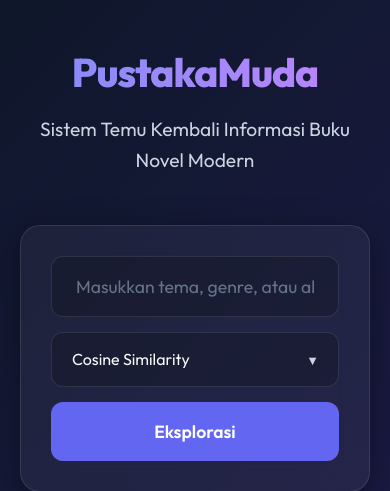
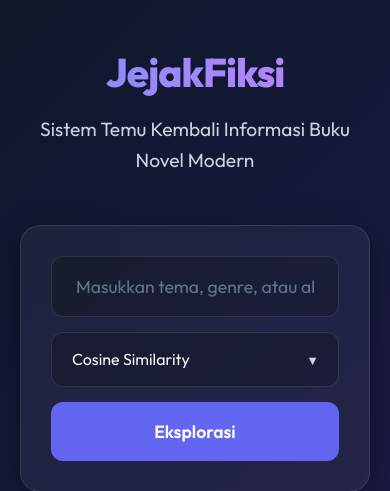
Before and after one commit to fathan3/JejakFiksi, a Flask app: page / in a window 390 px wide. Shown: the top 491 px of the page. Run offline with Flask 3, Linux system fonts and the light colour scheme.

```diff
--- a/templates/index.html
+++ b/templates/index.html
@@ -4,7 +4,7 @@
 <head>
     <meta charset="UTF-8">
     <meta name="viewport" content="width=device-width, initial-scale=1.0">
-    <title>PustakaMuda - Premium Search</title>
+    <title>JejakFiksi - Premium Search</title>
     <link rel="preconnect" href="https://fonts.googleapis.com">
     <link rel="preconnect" href="https://fonts.gstatic.com" crossorigin>
     <link href="https://fonts.googleapis.com/css2?family=Outfit:wght@300;400;600;800&display=swap" rel="stylesheet">
@@ -333,7 +333,7 @@
 <body>
     <div class="container">
         <header class="header">
-            <h1>PustakaMuda</h1>
+            <h1>JejakFiksi</h1>
             <p>Sistem Temu Kembali Informasi Buku Novel Modern</p>
         </header>
 
```
